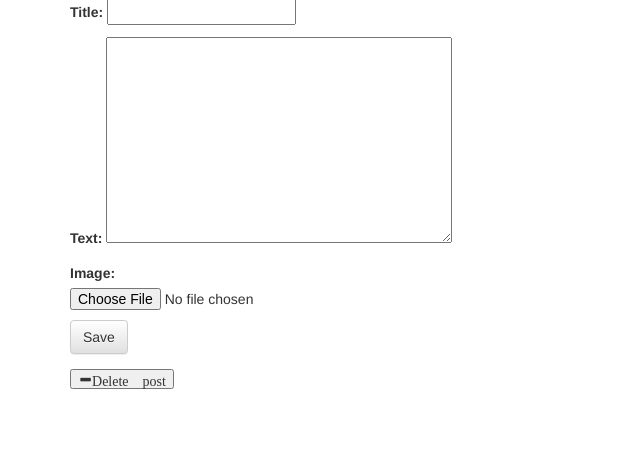
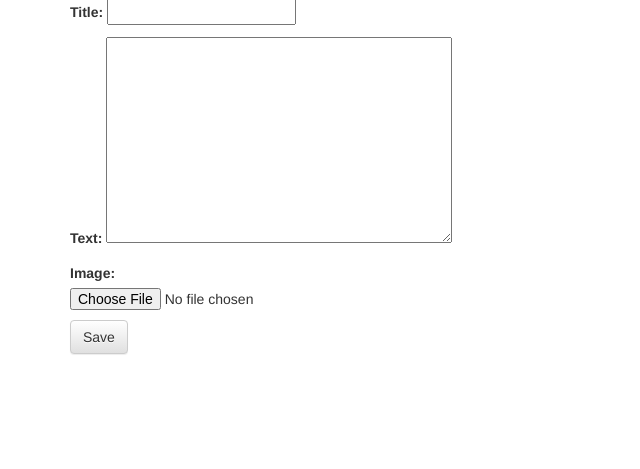
Before and after one commit to biatheawesome/my-first-blog, a Django app: page /post/new/ in a window 1280 px wide. Shown: the part 268-737 px from the top of the page, without its empty margins (0-640 px from the left). Run offline with Django 3.2, Linux system fonts and the light colour scheme; some libraries are stand-ins or nearby versions.

Commit message:
delete button works

```diff
--- a/blog/templates/blog/post_detail.html
+++ b/blog/templates/blog/post_detail.html
@@ -4,8 +4,8 @@
 {% block content %}
     <div class="post">
         {% if user.is_authenticated %}
-            <a class="btn btn-default" href="{% url 'post_edit' pk=post.pk %}"><span class="glyphicon glyphicon-pencil"></sp
-an></a>
+            <a class="btn btn-default" href="{% url 'post_edit' pk=post.pk %}"><span class="glyphicon glyphicon-pencil"></span></a>
+            <a class="btn btn-default" href="{% url 'post_delete' pk=post.pk %}"><span class="glyphicon glyphicon-remove"></span></a>
         {% endif %}
         <h2>{{ post.title }}</h2>
         {% if post.published_date %}
--- a/blog/templates/blog/post_edit.html
+++ b/blog/templates/blog/post_edit.html
@@ -6,9 +6,4 @@
         {{ form.as_p }}
         <button type="submit" class="save btn btn-default">Save</button>
     </form>
-    <div class=deletebtn>
-        <form method="POST">{% csrf_token %}
-            <button type="submit" class="glyphicon glyphicon-minus">Delete post</button>
-        </form>
-    </div>
 {% endblock %}
--- a/blog/views.py
+++ b/blog/views.py
@@ -55,6 +55,5 @@ def post_search(request):
 
 def post_delete(request, pk):
     post=get_object_or_404(Post, pk=pk)
-    if request.method=='POST':
-        post.delete()
-    return render(request, 'blog/post_list.html', {'post':post})
+    post.delete()
+    return redirect('post_list')
```
